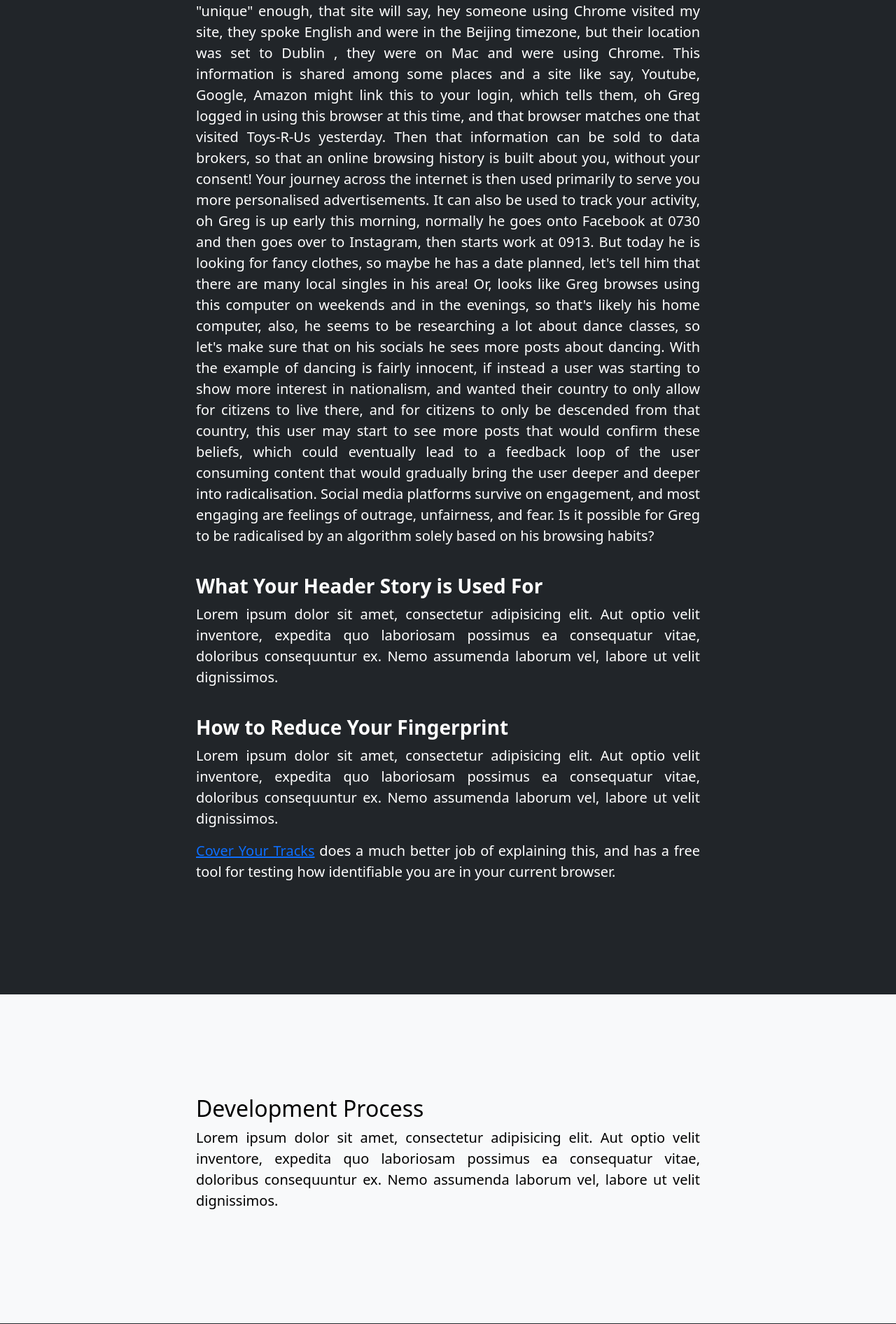
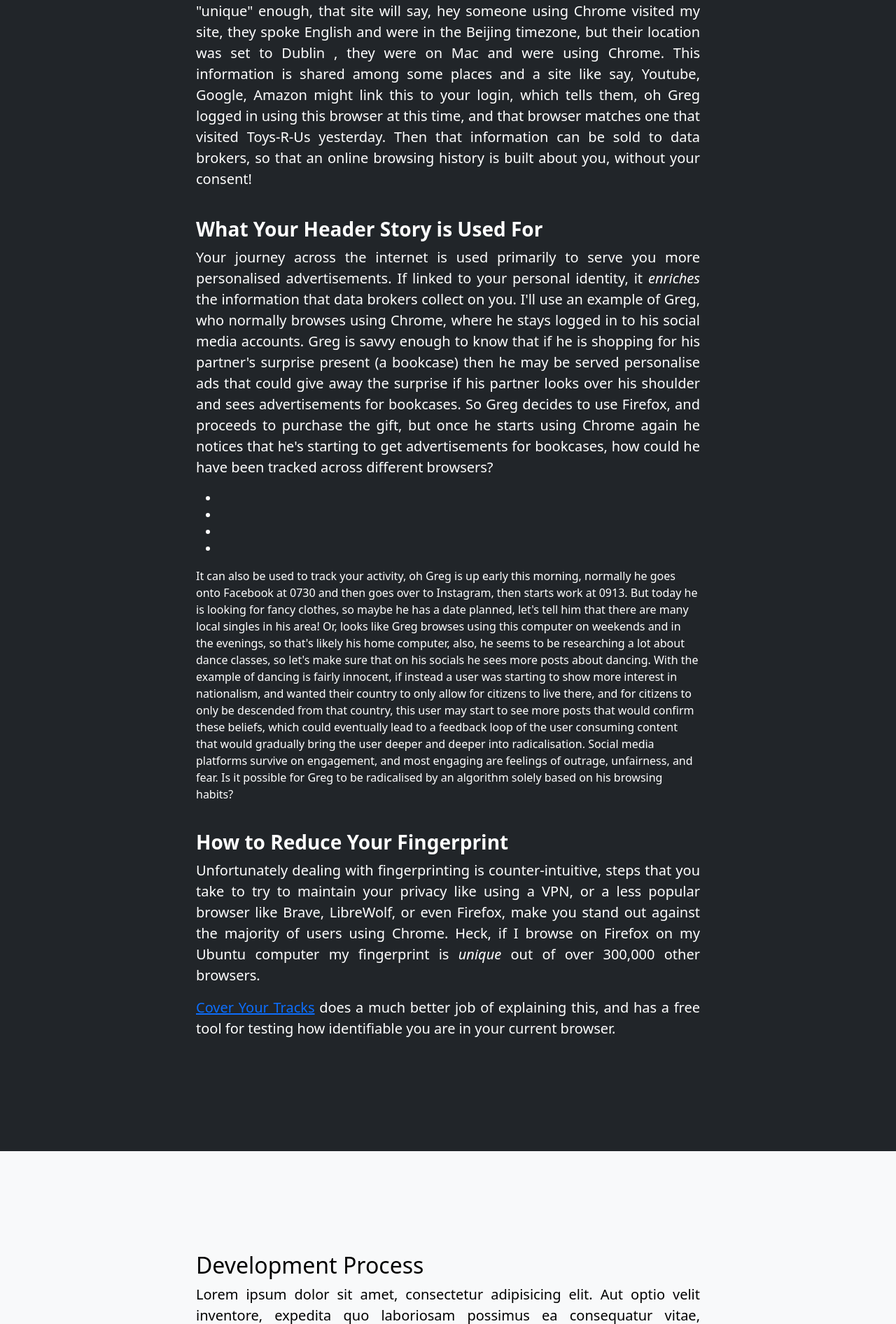
Before and after one commit to CPettifo/headers, a Flask app: template services/collector/templates/index.html in a window 1280 px wide. Shown: the part 1784-3676 px from the top of the page at 70% size. Run offline with Flask 3, Linux system fonts and the light colour scheme; the template is opened without the code that fills it, so the values that code supplies are empty.

Commit message:
continue ramble

```diff
--- a/services/collector/templates/index.html
+++ b/services/collector/templates/index.html
@@ -88,7 +88,26 @@
                                 Amazon might link this to your login, which tells them, oh Greg logged in using this browser at this time, and that browser matches
                                 one that visited Toys-R-Us yesterday.
                                 Then that information can be sold to data brokers, so that an online browsing history is built about you, without your consent!
-                                Your journey across the internet is then used primarily to serve you more personalised advertisements. It can also be used to track your
+
+                            </p>
+                            <br>
+                            <h3 class="fw-bolder">What Your Header Story is Used For</h3>
+                            <p class="lead">
+                                Your journey across the internet is used primarily to serve you more personalised advertisements. If linked to your personal identity, it
+                                <em>enriches</em> the information that data brokers <!--citation needed--> collect on you. I'll use an example of Greg, who normally browses
+                                using Chrome, where he stays logged in to his social media accounts. Greg is savvy enough to know that if he is shopping for his partner's
+                                surprise present (a bookcase) then he may be served personalise ads that could give away the surprise if his partner looks over his shoulder
+                                and sees advertisements for bookcases. So Greg decides to use Firefox, and proceeds to purchase the gift, but once he starts using Chrome again
+                                he notices that he's starting to get advertisements for bookcases, how could he have been tracked across different browsers?
+                                <ul>
+                                    <li></li>
+                                    <li></li>
+                                    <li></li>
+                                    <li></li>
+                                </ul>
+
+
+                                It can also be used to track your
                                 activity, oh Greg is up early this morning, normally he goes onto Facebook at 0730 and then goes over to Instagram, then starts work at 0913.
                                 But today he is looking for fancy clothes, so maybe he has a date planned, let's tell him that there are many local singles in his area! Or,
                                 looks like Greg browses using this computer on weekends and in the evenings, so that's likely his home computer, also, he seems to be researching
@@ -100,14 +119,11 @@
                                 for Greg to be radicalised by an algorithm solely based on his browsing habits?
                             </p>
                             <br>
-                            <h3 class="fw-bolder">What Your Header Story is Used For</h3>
-                            <p class="lead">
-                                Lorem ipsum dolor sit amet, consectetur adipisicing elit. Aut optio velit inventore, expedita quo laboriosam possimus ea consequatur vitae, doloribus consequuntur ex. Nemo assumenda laborum vel, labore ut velit dignissimos.
-                            </p>
-                            <br>
                             <h3 class="fw-bolder">How to Reduce Your Fingerprint</h3>
                             <p class="lead">
-                                Lorem ipsum dolor sit amet, consectetur adipisicing elit. Aut optio velit inventore, expedita quo laboriosam possimus ea consequatur vitae, doloribus consequuntur ex. Nemo assumenda laborum vel, labore ut velit dignissimos.
+                                Unfortunately dealing with fingerprinting is counter-intuitive, steps that you take to try to maintain your privacy like using a VPN, or a less popular browser like Brave,
+                                LibreWolf, or even Firefox, make you stand out against the majority of users using Chrome. Heck, if I browse on Firefox on my Ubuntu computer my fingerprint is <em>unique</em>
+                                out of over 300,000 other browsers.
                             </p>
                             <p class="lead">
                                 <a link href="https://coveryourtracks.eff.org/">Cover Your Tracks</a> does a much better job of explaining this, and has a
@@ -125,6 +141,12 @@
                     <div class="col-lg-8">
                         <h2>Development Process</h2>
                         <p class="lead">Lorem ipsum dolor sit amet, consectetur adipisicing elit. Aut optio velit inventore, expedita quo laboriosam possimus ea consequatur vitae, doloribus consequuntur ex. Nemo assumenda laborum vel, labore ut velit dignissimos.</p>
+                        <p class="lead">Lorem ipsum dolor sit amet, consectetur adipisicing elit. Vero odio fugiat voluptatem dolor, provident officiis, id iusto! Obcaecati incidunt, qui nihil beatae magnam et repudiandae ipsa exercitationem, in, quo totam.</p>
+                        <p class="lead">Lorem ipsum dolor sit amet, consectetur adipisicing elit. Vero odio fugiat voluptatem dolor, provident officiis, id iusto! Obcaecati incidunt, qui nihil beatae magnam et repudiandae ipsa exercitationem, in, quo totam.</p>
+                        <p class="lead">Lorem ipsum dolor sit amet, consectetur adipisicing elit. Vero odio fugiat voluptatem dolor, provident officiis, id iusto! Obcaecati incidunt, qui nihil beatae magnam et repudiandae ipsa exercitationem, in, quo totam.</p>
+                        <p class="lead">Lorem ipsum dolor sit amet, consectetur adipisicing elit. Vero odio fugiat voluptatem dolor, provident officiis, id iusto! Obcaecati incidunt, qui nihil beatae magnam et repudiandae ipsa exercitationem, in, quo totam.</p>
+                        <p class="lead">Lorem ipsum dolor sit amet, consectetur adipisicing elit. Vero odio fugiat voluptatem dolor, provident officiis, id iusto! Obcaecati incidunt, qui nihil beatae magnam et repudiandae ipsa exercitationem, in, quo totam.</p>
+                        <p class="lead">Lorem ipsum dolor sit amet, consectetur adipisicing elit. Vero odio fugiat voluptatem dolor, provident officiis, id iusto! Obcaecati incidunt, qui nihil beatae magnam et repudiandae ipsa exercitationem, in, quo totam.</p>
                     </div>
                 </div>
             </div>
@@ -136,11 +158,16 @@
                     <div class="col-lg-8">
                         <h2>Technical Specs</h2>
                         <p class="lead">Lorem ipsum dolor sit amet, consectetur adipisicing elit. Vero odio fugiat voluptatem dolor, provident officiis, id iusto! Obcaecati incidunt, qui nihil beatae magnam et repudiandae ipsa exercitationem, in, quo totam.</p>
+                        <p class="lead">Lorem ipsum dolor sit amet, consectetur adipisicing elit. Vero odio fugiat voluptatem dolor, provident officiis, id iusto! Obcaecati incidunt, qui nihil beatae magnam et repudiandae ipsa exercitationem, in, quo totam.</p>
+                        <p class="lead">Lorem ipsum dolor sit amet, consectetur adipisicing elit. Vero odio fugiat voluptatem dolor, provident officiis, id iusto! Obcaecati incidunt, qui nihil beatae magnam et repudiandae ipsa exercitationem, in, quo totam.</p>
+                        <p class="lead">Lorem ipsum dolor sit amet, consectetur adipisicing elit. Vero odio fugiat voluptatem dolor, provident officiis, id iusto! Obcaecati incidunt, qui nihil beatae magnam et repudiandae ipsa exercitationem, in, quo totam.</p>
+                        <p class="lead">Lorem ipsum dolor sit amet, consectetur adipisicing elit. Vero odio fugiat voluptatem dolor, provident officiis, id iusto! Obcaecati incidunt, qui nihil beatae magnam et repudiandae ipsa exercitationem, in, quo totam.</p>
+                        <p class="lead">Lorem ipsum dolor sit amet, consectetur adipisicing elit. Vero odio fugiat voluptatem dolor, provident officiis, id iusto! Obcaecati incidunt, qui nihil beatae magnam et repudiandae ipsa exercitationem, in, quo totam.</p>
                     </div>
                 </div>
             </div>
         </section>
-        <section class="bg-light text-bg-light" id="Further Reading">
+        <section class="bg-light text-bg-light" id="Further Reading & Sources">
         <div class="container px-4">
             <div class="row gx-4 justify-content-center">
                 <div class="col-lg-8">
```
